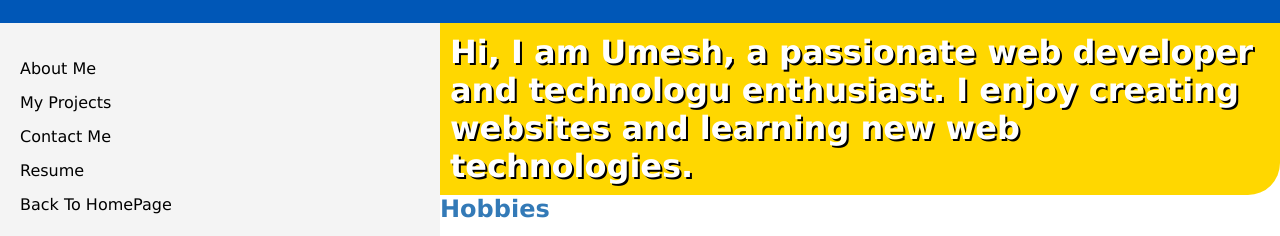
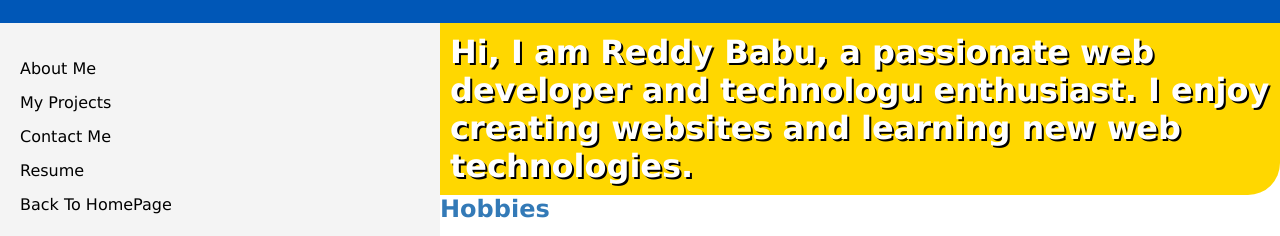
Before and after one commit to reddy-161/web-technology, a plain HTML site: page about.html in a window 1280 px wide. Shown: the part 70-306 px from the top of the page. Drawn offline with Linux system fonts and the light colour scheme.

Commit message:
Update about.html

```diff
--- a/about.html
+++ b/about.html
@@ -27,7 +27,7 @@
         </nav>
 
     <div class="content">
-    <h1>Hi, I am Umesh, a passionate web developer and technologu enthusiast. I enjoy creating websites and learning new web technologies.</h1>
+    <h1>Hi, I am Reddy Babu, a passionate web developer and technologu enthusiast. I enjoy creating websites and learning new web technologies.</h1>
     </h1>
     <h2 style="color: #337ab7;">Hobbies</h2>
     <ul>
```
